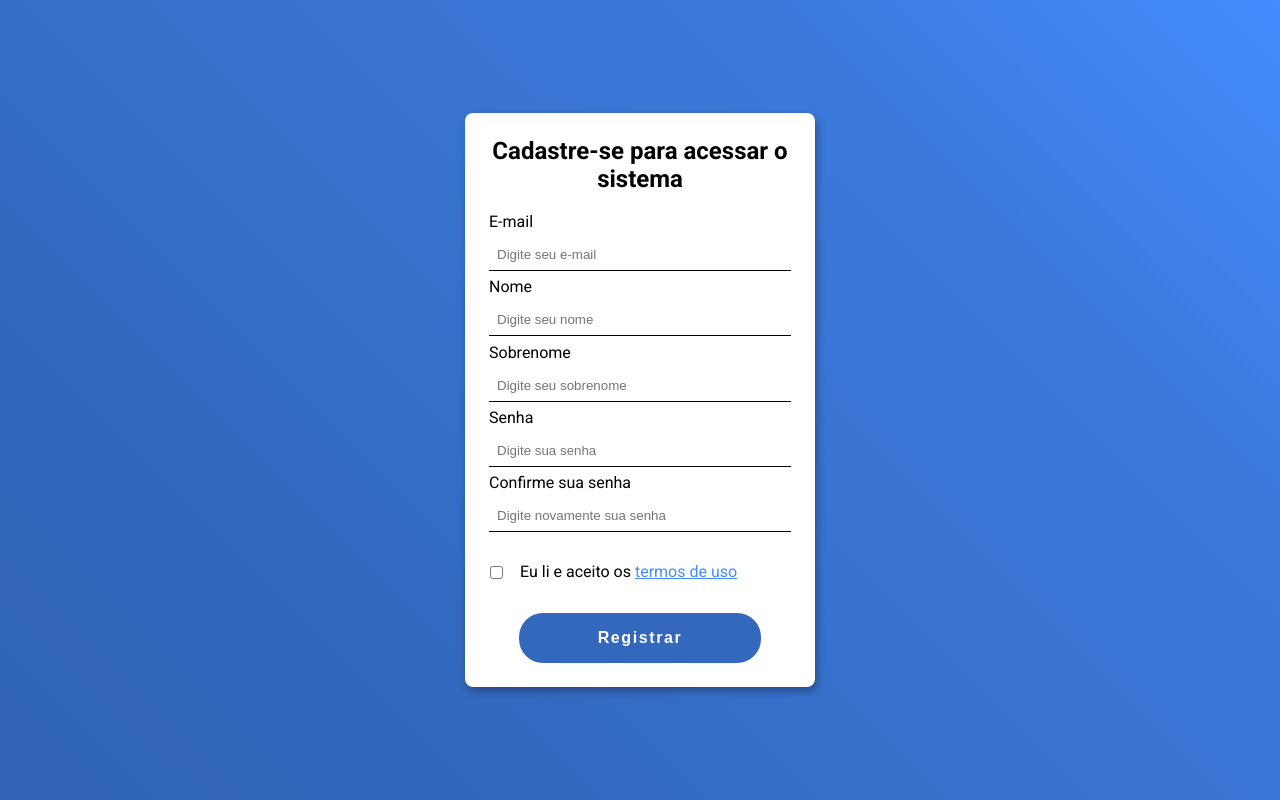
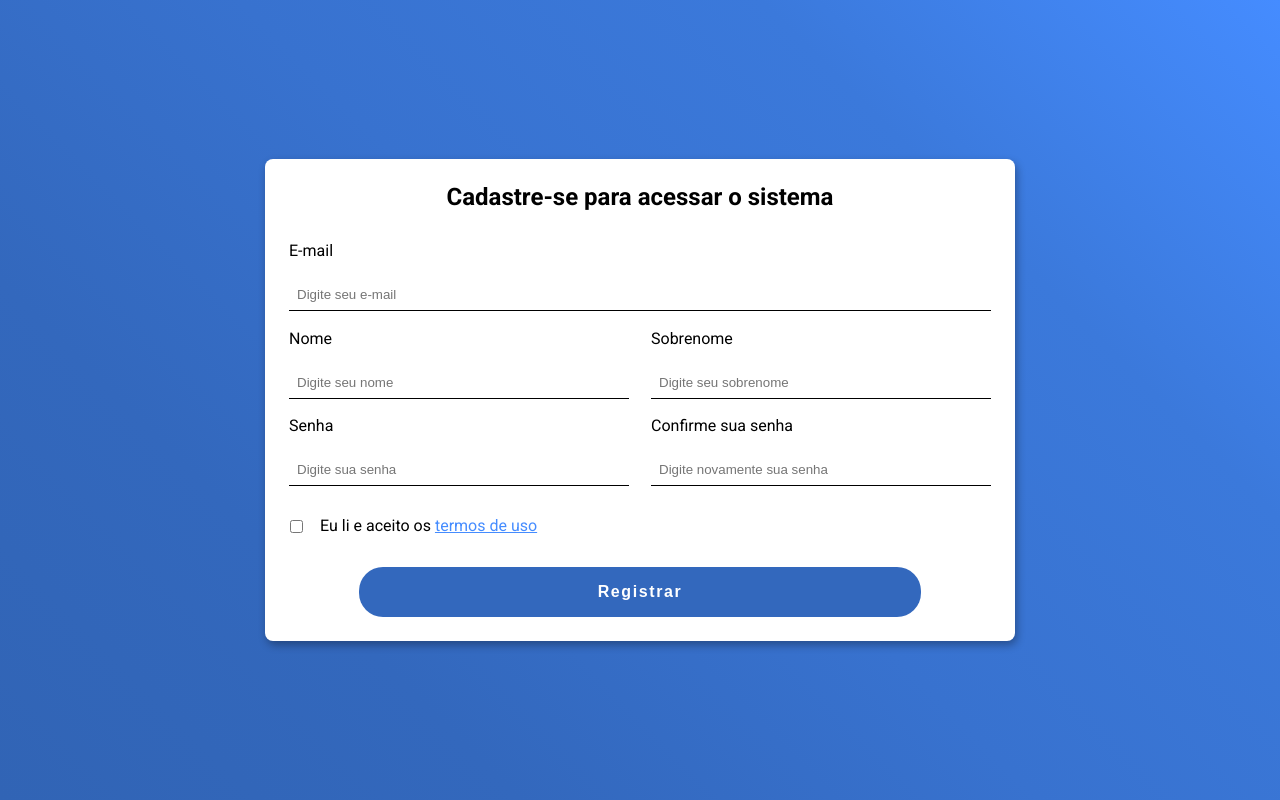
Before and after one commit to jonasnunes/tela-de-cadastro, a plain HTML site: page index.html in a window 1280 px wide. Drawn offline with Linux system fonts and the light colour scheme.

Commit message:
update project
aplicando a responsividade

```diff
--- a/index.html
+++ b/index.html
@@ -20,17 +20,25 @@
         <form action="">
             <label for="email">E-mail</label>
             <input type="email" id="email" placeholder="Digite seu e-mail" required>
+            <div class="box-form">
                     <div>
                         <label for="nome">Nome</label>
                         <input type="text" id="nome" placeholder="Digite seu nome">
+                    </div>
+                    <div>
                         <label for="sobrenome">Sobrenome</label>
                         <input type="text" id="sobrenome" placeholder="Digite seu sobrenome">
                     </div>
+            </div>
+            <div class="box-form">
                 <div>
                     <label for="senha">Senha</label>
                     <input type="password" id="senha" placeholder="Digite sua senha">
+                </div>
+                <div>
                     <label for="confsenha">Confirme sua senha</label>
                     <input type="password" id="confsenha" placeholder="Digite novamente sua senha">
+                </div>
             </div>
         </form>
 
--- a/sass/_mixins.sass
+++ b/sass/_mixins.sass
@@ -0,0 +1,3 @@
+@mixin responsivo
+    @media(min-width: 768px)
+        @content
--- a/sass/style.sass
+++ b/sass/style.sass
@@ -25,9 +25,28 @@ body
     border-radius: .5rem
     box-shadow: 2px 4px 8px #00000052
 
+    @include mixins.responsivo
+        width: 750px
+
     h2
         text-align: center
         padding-bottom: 1.2rem
+
+    form
+        @include mixins.responsivo
+
+            label
+                margin-block: .7rem
+
+            .box-form
+                display: flex
+                justify-content: space-between
+
+                div
+                    flex-direction: column
+
+                    input
+                        width: 340px
 
     label
         display: block
@@ -39,7 +58,7 @@ body
         width: 100%
         border-bottom: 1px solid #000
 
-    input:focus
+    input:focus, input:active
         border: none
         color: variables.$texto-input
 
@@ -66,3 +85,8 @@ body
         font-weight: 700
         font-size: 1rem
         letter-spacing: .1rem
+        cursor: pointer
+        transition: .6s
+
+    button:hover
+        opacity: .92
```
Also changed, not shown: css/index.css, 1 other file. Lines whose indentation alone changed are shown as unchanged.
